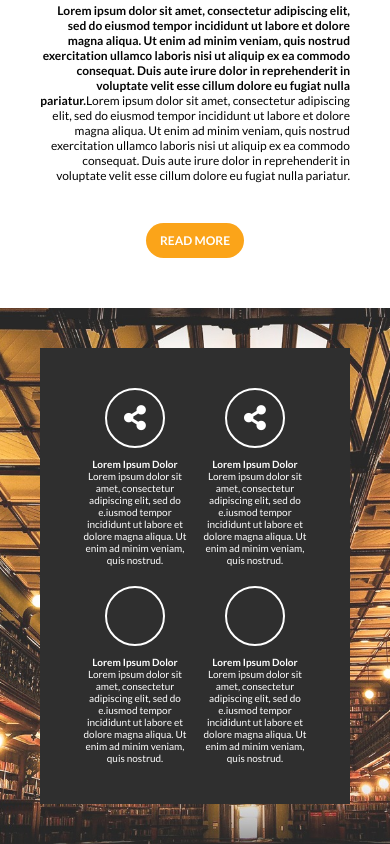
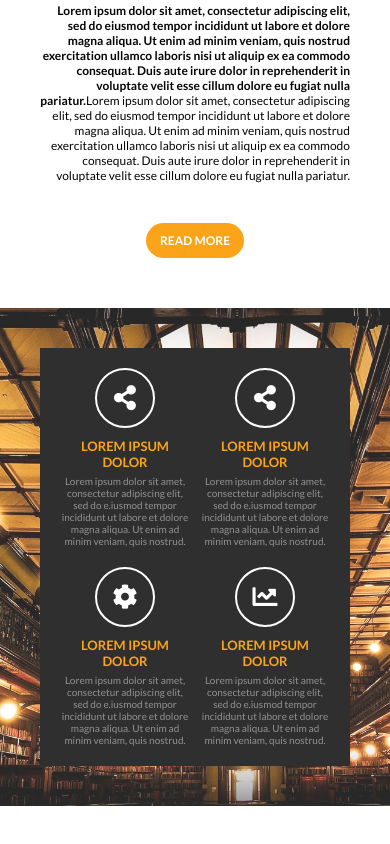
Before and after one commit to FocuSsmok/Digital, a website: page src/index.html in a window 390 px wide. Shown: the part 6393-7237 px from the top of the page. After the commit the page ends 7199 px from the top, so only its background shows below. Drawn offline with Linux system fonts and the light colour scheme.

Commit message:
Finished section services on mobile

```diff
--- a/src/index.html
+++ b/src/index.html
@@ -236,14 +236,18 @@
                     </div>
                     <div class="options__bottom">
                         <article class="option">
-                            <div class="option__icon"></div>
+                            <div class="option__icon">
+                                <i class="fas fa-cog"></i>
+                            </div>
                             <h5 class="option__title">Lorem Ipsum Dolor</h5>
                             <p class="option__text">
                                 Lorem ipsum dolor sit amet, consectetur adipiscing elit, sed do e.iusmod tempor incididunt ut labore et dolore magna aliqua. Ut enim ad minim veniam, quis nostrud.
                             </p>
                         </article>
                         <article class="option">
-                            <div class="option__icon"></div>
+                            <div class="option__icon">
+                                <i class="fas fa-chart-line"></i>
+                            </div>
                             <h5 class="option__title">Lorem Ipsum Dolor</h5>
                             <p class="option__text">
                                 Lorem ipsum dolor sit amet, consectetur adipiscing elit, sed do e.iusmod tempor incididunt ut labore et dolore magna aliqua. Ut enim ad minim veniam, quis nostrud.
--- a/src/scss/modules/services/_services.scss
+++ b/src/scss/modules/services/_services.scss
@@ -43,7 +43,7 @@
 
 .options {
     background: $color-third;
-    padding: 4rem;
+    padding: 2rem;
     display: flex;
     flex-flow: column nowrap;
     @at-root &__top, &__bottom {
@@ -73,4 +73,14 @@
             font-size: 2.5rem;
         }
     }
+    @at-root &__title {
+        font-size: 1.3rem;
+        color: $color-primary;
+        text-transform: uppercase;
+        padding-bottom: .5rem;
+    }
+    @at-root &__text {
+        font-size: 1rem;
+        color: #929292;
+    }
 }
```
Also changed, not shown: src/css/main.css.
